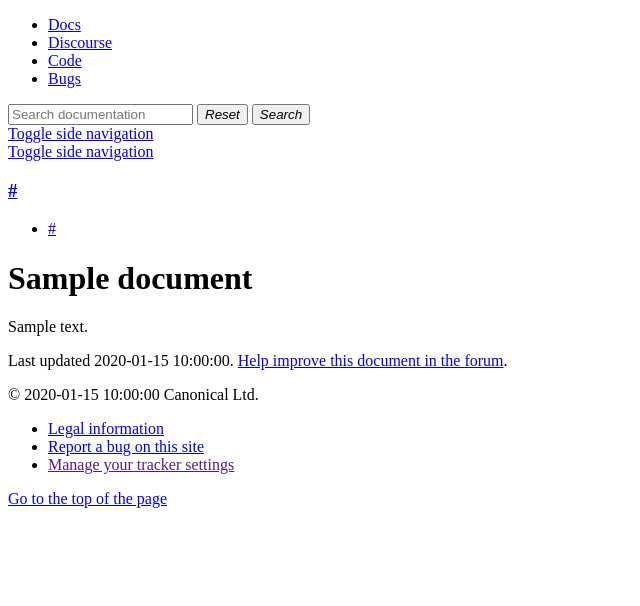
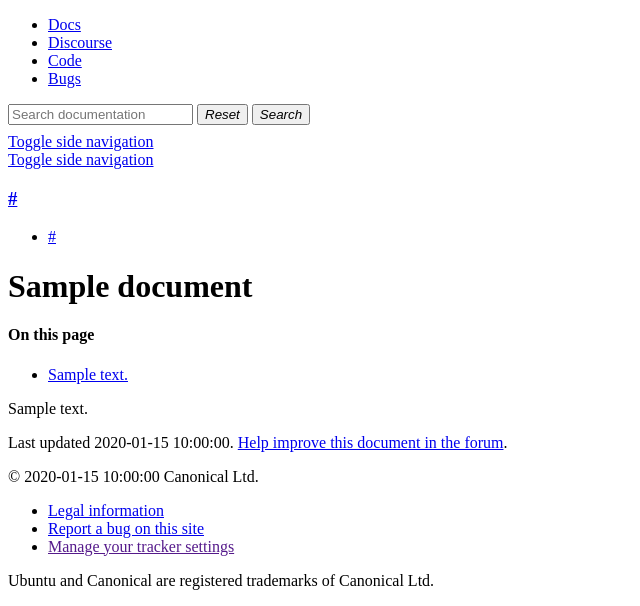
Before and after one commit to canonical/dqlite.io, a Python web app: template templates/docs/document.html in a window 1280 px wide. Shown: the part 348-954 px from the top of the page, without its empty margins (0-640 px from the left). Before the commit the page ends 856 px from the top, so only its background shows below. Run offline with Jinja, Linux system fonts and the light colour scheme; the template is opened without the code that fills it: most values are stand-ins (such as "Sample title", 1, 10 or a date in 2020); some web fonts are replaced.

Commit message:
Implement new documentation layout

```diff
--- a/package.json
+++ b/package.json
@@ -27,7 +27,7 @@
     "postcss": "8.4.20",
     "postcss-cli": "10.1.0",
     "sass": "1.57.1",
-    "vanilla-framework": "3.15.1",
+    "vanilla-framework": "4.5.1",
     "webpack-cli": "4.10.0"
   },
   "devDependencies": {
--- a/static/sass/_settings.scss
+++ b/static/sass/_settings.scss
@@ -5,3 +5,5 @@ $breakpoint-navigation-threshold: 940px;
 // Sidebar
 $content-padding: 0 5%;
 $sidebar-width: 18rem;
+
+$l-documentation-sidebar-width: 18rem;
--- a/templates/base_layout.html
+++ b/templates/base_layout.html
@@ -58,11 +58,12 @@
   <link rel="stylesheet" type="text/css" media="screen" href="{{ versioned_static('css/styles.css') }}" />
 </head>
 
-<body>
+<body class="{% block page_class %}{% endblock %}">
   <!-- Google Tag Manager (noscript) -->
   <noscript><iframe src="https://www.googletagmanager.com/ns.html?id=GTM-MV7Z9M3" height="0" width="0" style="display:none;visibility:hidden"></iframe></noscript>
   <!-- End Google Tag Manager (noscript) -->
 
+  {% block body%}
   {% include "partial/_navigation.html" %}
 
   <div id="main-content">
@@ -70,6 +71,7 @@
   </div>
 
   {% include "partial/_footer.html" %}
+  {% endblock body %}
   <script src="{{ versioned_static('js/build/global-nav/global-nav.js') }}"></script>
   <script src="{{ versioned_static('js/build/cookie-policy/cookie-policy.js') }}"></script>
   <script>
--- a/templates/docs/document.html
+++ b/templates/docs/document.html
@@ -3,8 +3,9 @@
 {% block page_class %}docs{% endblock %}
 {% block content_class %}l-docs-wrapper{% endblock %}
 {% block page_title %}| {{ document.title }} {% endblock %}
+{% set is_docs = True %}
 
-{% block content %}
+{% block body %}
 {% macro create_navigation(nav_items) %}
   <ul>
     {% for element in nav_items %}
@@ -25,7 +26,11 @@
   </ul>
 {% endmacro %}
 
-<section id="search-docs" class="p-strip--light is-shallow">
+<div class="l-docs">
+  <div class="l-docs__header">
+    {% include "partial/_navigation.html" %}
+    <section id="search-docs" class="p-strip--light is-shallow l-docs__subgrid">
+      <div class="l-docs__main">
         <div class="row">
           <form class="p-search-box u-no-margin--bottom" action="/docs/search">
             <input type="search" class="p-search-box__input" name="q" {% if query %}value="{{ query }}"{% endif %} placeholder="Search documentation" required/>
@@ -33,12 +38,13 @@
             <button type="submit" class="p-search-box__button" alt="search"><i class="p-icon--search">Search</i></button>
           </form>
         </div>
+      </div>
     </section>
+  </div>
 
-<div class="p-strip is-shallow">
-  <div class="row">
-    <aside class="col-3">
-      <div class="p-side-navigation--raw-html" id="drawer">
+  <div class="l-docs__sidebar">
+    <div class="l-docs__sticky-container">
+      <nav class="p-side-navigation--raw-html" id="drawer" style="margin-top:0.5rem;">
         <a href="#drawer" class="p-side-navigation__toggle js-drawer-toggle" aria-controls="drawer">
           Toggle side navigation
         </a>
@@ -64,20 +70,57 @@
             {{ create_navigation(nav_group.children) }}
           {% endfor %}
         </div>
+      </nav>
+    </div>
+  </div>
+
+  <div class="l-docs__title">
+    <div class="u-fixed-width">
+      {% if document.title %}
+      <div class="p-section--shallow u-no-padding--top">
+        <h1 class="u-no-margin--bottom">{{ document.title }}</h1>
+      </div>
+      {% endif %}
+    </div>
+  </div>
+
+  {% if document.headings_map is defined and document.headings_map|length > 0 %}
+  <div class="l-docs__meta">
+    <div class="l-docs__sticky-container">
+      <aside class="p-table-of-contents">
+        <div class="p-table-of-contents__section">
+          <h4 class="p-table-of-contents__header">On this page</h4>
+          <nav class="p-table-of-contents__nav" aria-label="Table of contents">
+            <ul class="p-table-of-contents__list">
+              {% for heading in document.headings_map %}
+              <li class="p-table-of-contents__item"><a class="p-table-of-contents__link" href="#{{ heading.heading_slug }}">{{ heading.heading_text }}</a></li>
+              {% endfor %}
+            </ul>
+          </nav>
         </div>
       </aside>
+    </div>
+  </div>
+  {% endif %}
 
-    <main class="col-9">
-      <h1>{{ document.title }}</h1>
+  <div class="l-docs__main u-text-max-width">
+    <main class="u-fixed-width">
+      <div class="p-strip is-shallow" style="overflow: visible;">
       {{ document.body_html | safe }}
+      </div>
+
       <div class="p-strip is-shallow">
         <div class="p-notification--information">
-					<p class="p-notification__content">
-						Last updated {{ document.updated }}. <a href="{{ forum_url }}{{ document.topic_path }}">Help improve this document in the forum</a>.
-					</p>
+          <div class="p-notification__content">
+            <p class="p-notification__message">Last updated {{ document.updated }}. <a href="{{ forum_url }}{{ document.topic_path }}">Help improve this document in the forum</a>.</p>
+          </div>
         </div>
       </div>
     </main>
+  </div>
+
+  <div class="l-docs__footer">
+    {% include "partial/_footer.html" %}
   </div>
 </div>
 
@@ -149,4 +192,4 @@
 
   setupSideNavigations('.p-side-navigation, [class*="p-side-navigation--"]');
 </script>
-{% endblock %}
+{% endblock body %}
--- a/templates/docs/search.html
+++ b/templates/docs/search.html
@@ -20,7 +20,6 @@
     </div>
   </section>
 
-  <div class="l-docs">
   <div class="p-strip is-shallow u-no-padding--bottom">
     <div class="row">
       <div class="col-12">
@@ -87,5 +86,4 @@
     </div>
   </div>
   {% endif %}
-  </div>
 {% endblock content %}
--- a/templates/partial/_footer.html
+++ b/templates/partial/_footer.html
@@ -1,7 +1,43 @@
+{% if is_docs %}
+<footer class="p-footer p-strip--light">
+  <div class="l-docs__subgrid">
+    <div class="l-docs__sidebar">
+      <div class="u-fixed-width">
+        <p>© {{ now("%Y") }} Canonical Ltd.</p>
+      </div>
+    </div>
+    <div class="l-docs__main">
+      <div class="row">
+        <div class="col-3 col-medium-2">
+          <ul class="p-list">
+            <li class="p-list__item">
+              <a aria-label="External link to the Ubuntu legal information page" href="http://www.ubuntu.com/legal">
+                Legal information
+              </a>
+            </li>
+            <li class="p-list__item">
+              <a aria-label="External link to report a bug on Github" href="https://github.com/canonical-web-and-design/dqlite.io/issues/new">
+                Report a bug on this site
+              </a>
+            </li>
+            <li class="p-list__item">
+              <a href="" class="js-revoke-cookie-manager">Manage your tracker settings</a>
+            </li>
+          </ul>
+        </div>
+        <div class="col-9 col-medium-4">
+          <p>Ubuntu and Canonical are registered trademarks of Canonical&nbsp;Ltd.</p>
+        </div>
+      </div>
+    </div>
+  </div>
+</footer>
+{% else %}
 <footer class="p-strip--light">
   <div class="row">
     <div class="col-12">
       <p>&copy; {{ now("%Y") }} Canonical Ltd.</p>
+      <p>Ubuntu and Canonical are registered trademarks of Canonical&nbsp;Ltd.</p>
       <nav>
         <ul class="p-inline-list--middot">
           <li class="p-inline-list__item">
@@ -18,10 +54,8 @@
             <a href="" class="js-revoke-cookie-manager">Manage your tracker settings</a>
           </li>
         </ul>
-        <span class="u-off-screen">
-          <a href="#">Go to the top of the page</a>
-        </span>
       </nav>
     </div>
   </div>
 </footer>
+{% endif%}
--- a/templates/partial/_navigation.html
+++ b/templates/partial/_navigation.html
@@ -1,5 +1,4 @@
-<header id="navigation" class="p-navigation is-dark">
-  <div class="p-navigation__row">
+{% macro nav_logo() %}
 <div class="p-navigation__banner">
   <div class="p-navigation__tagged-logo">
     <a class="p-navigation__link" href="/">
@@ -12,6 +11,9 @@
   <a href="#navigation" class="p-navigation__toggle--open" title="menu">Menu</a>
   <a href="#navigation-closed" class="p-navigation__toggle--close" title="close menu">Close menu</a>
 </div>
+{% endmacro %}
+
+{% macro nav_items() %}
 <nav class="p-navigation__nav" aria-label="navigation">
   <ul class="p-navigation__items">
     <li class="p-navigation__item {% if request.path in ['/docs', '/docs/faq', '/docs/protocol'] %}is-selected{% endif %}">
@@ -30,5 +32,28 @@
   <ul class="p-navigation__items global-nav">
   </ul>
 </nav>
+{% endmacro%}
+
+<header id="navigation" class="p-navigation is-dark">
+{% if is_docs %}
+<div class="l-docs__subgrid">
+  <div class="l-docs__sidebar">
+    {{ nav_logo() }}
   </div>
+  <div class="l-docs__main">
+    <div class="p-navigation__row u-fixed-width">
+      {{ nav_items() }}
+    </div>
+  </div>
+</div>
+{% else %}
+  <div class="row">
+    <div class="col-3">
+      {{ nav_logo() }}
+    </div>
+    <div class="col-9">
+      {{ nav_items() }}
+    </div>
+  </div>
+  {% endif %}
 </header>
```
Also changed, not shown: static/sass/styles.scss (+15 -0 lines), 1 other file. Lines whose indentation alone changed are shown as unchanged.
